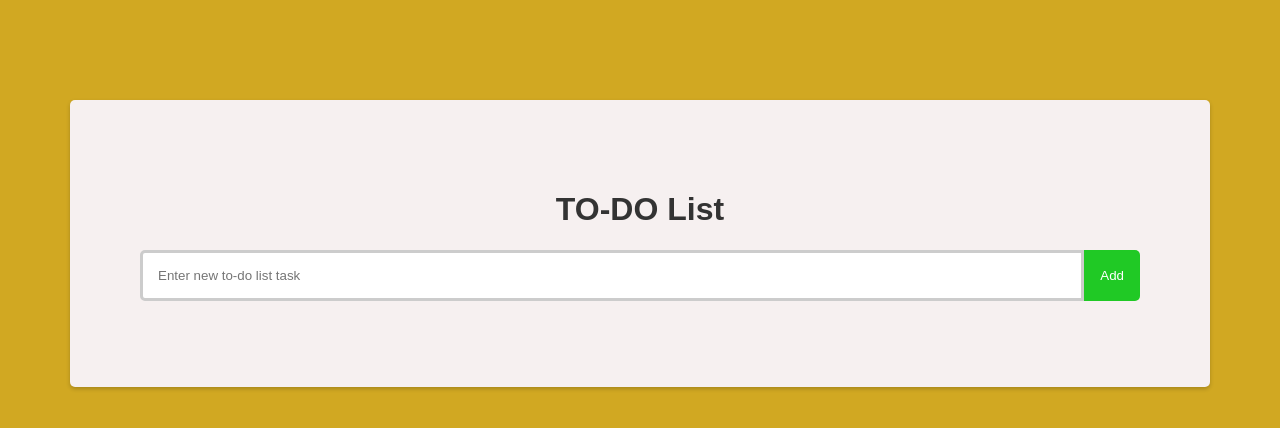
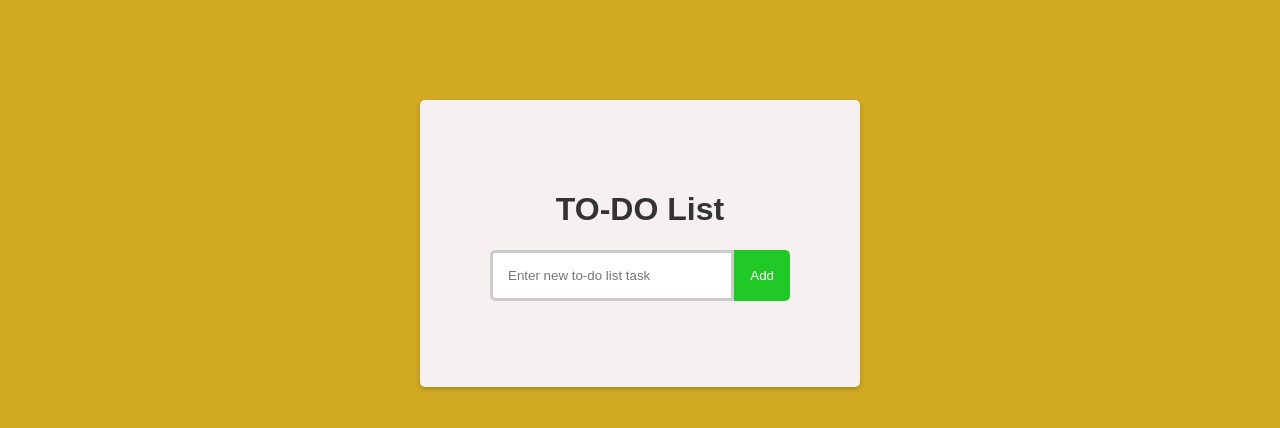
Before and after one commit to prabhat-chaudhary/Todolist.github.io, a plain HTML site: page index.html in a window 1280 px wide. Drawn offline with Linux system fonts and the light colour scheme.

Commit message:
Update index.html

```diff
--- a/index.html
+++ b/index.html
@@ -15,7 +15,7 @@
 }
 
 .container {
-    max-width: 1000px;
+    max-width: 300px;
     margin: 100px auto;
     padding: 70px;
     background-color: #f6f0f0;
```
